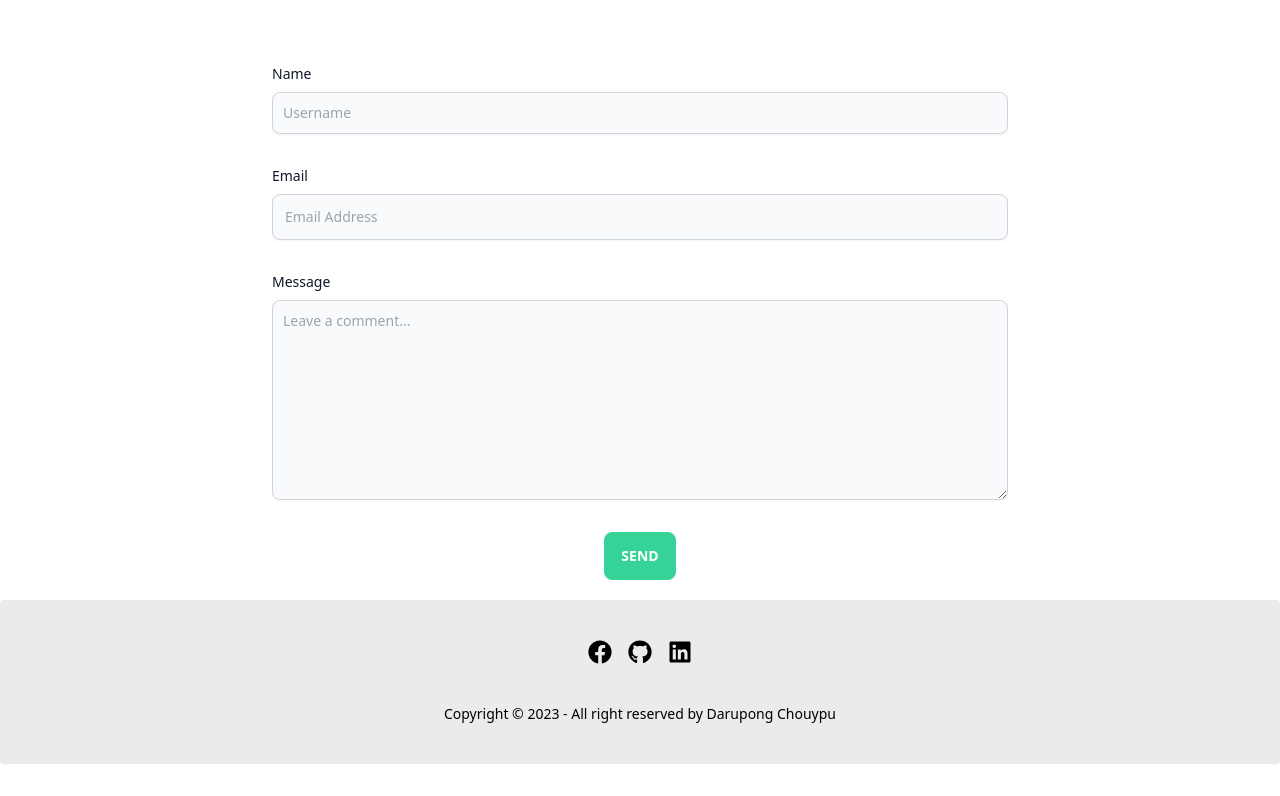
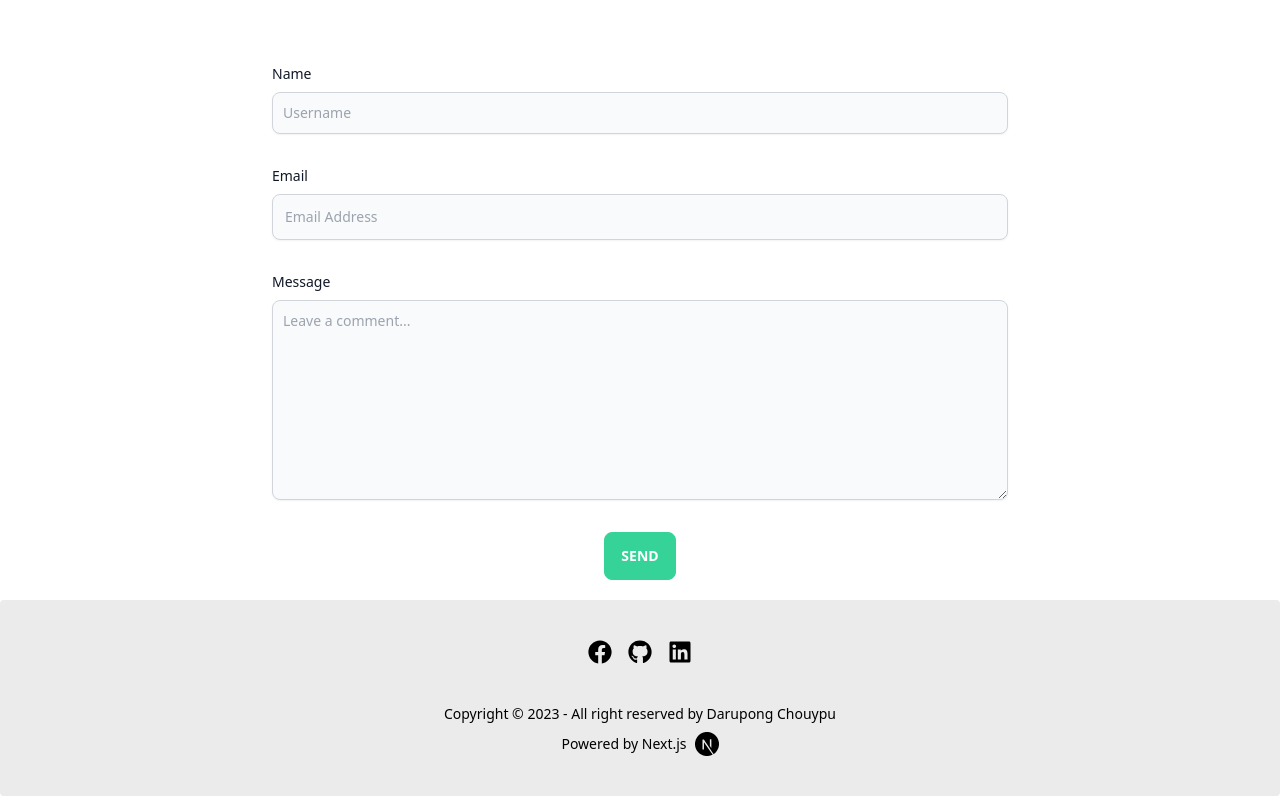
Before and after one commit to darupong/Portfolio, a Next.js app: page /contact in a window 1280 px wide. Shown: the part 318-1114 px from the top of the page. Before the commit the page ends 1082 px from the top, so only its background shows below. Built offline with nearby package versions, Linux system fonts and the light colour scheme.

Commit message:
feat: Footer fix

```diff
--- a/components/Footer.tsx
+++ b/components/Footer.tsx
@@ -8,6 +8,7 @@ import {
   FaLine,
   FaLinkedin,
 } from "react-icons/fa";
+import { SiNextdotjs } from "react-icons/si";
 
 const Footer = (): JSX.Element => {
   return (
@@ -50,6 +51,10 @@ const Footer = (): JSX.Element => {
         <p className="dark:text-white text-black">
           Copyright © 2023 - All right reserved by Darupong Chouypu
         </p>
+        <div className=" flex flex-row gap-2 items-center">
+          <p className="dark:text-white text-black">Powered by Next.js</p>
+          <SiNextdotjs className=" w-6 h-6 text-black dark:text-white" />
+        </div>
       </div>
     </footer>
   );
```
